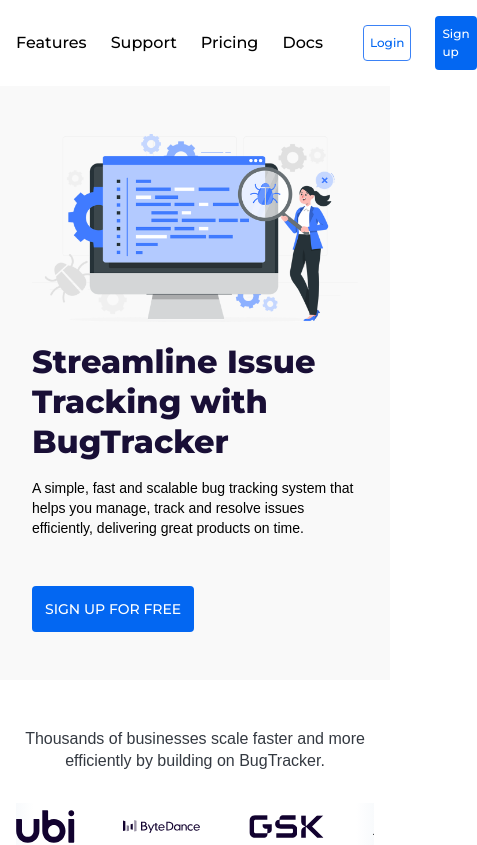
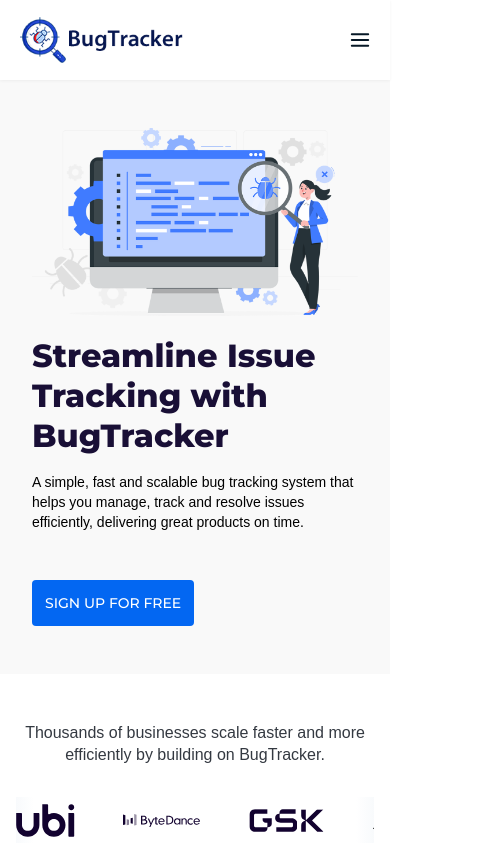
Before and after one commit to Tnaike/bug-tracker, a Next.js app: page / in a window 390 px wide. Shown: the top 845 px of the page, 477 px wide, since content can reach past the window. Built offline with nearby package versions, Linux system fonts and the light colour scheme.

Commit message:
Responsive header implementaion

```diff
--- a/src/app/page.tsx
+++ b/src/app/page.tsx
@@ -1,5 +1,4 @@
 import Image from 'next/image';
-import Link from 'next/link';
 import Marquee from 'react-fast-marquee';
 import NavBar from '@/shared/components/Narbar';
 import Footer from '@/shared/components/Footer';
@@ -9,31 +8,23 @@
   return (
     <>
       <NavBar>
-        <div className='flex items-center gap-10'>
-          <nav>
-            <ul className='flex gap-6 font-medium'>
-              <li className='hover:text-blue-300'>
-                <Link href='/'>Features</Link>
-              </li>
-              <li className='hover:text-blue-300'>
-                <Link href='/'>Support</Link>
-              </li>
-              <li className='hover:text-blue-300'>
-                <Link href='/'>Pricing</Link>
-              </li>
-              <li className='hover:text-blue-300'>
-                <Link href='/'>Docs</Link>
-              </li>
-            </ul>
-          </nav>
-
-          <div className='flex items-center gap-2 space-x-4'>
-            <Button href='/login' label='Login' variant='info' size='small' />
-            <Button href='/signup' label='Sign up' size='small' />
-          </div>
+        <div className='flex max-sm:justify-evenly items-center gap-4 max-sm:border-t max-sm:pt-5'>
+          <Button
+            href='/login'
+            label='Login'
+            variant='info'
+            size='small'
+            className='max-sm:w-full'
+          />
+          <Button
+            href='/signup'
+            label='Sign up'
+            size='small'
+            className='max-sm:w-full'
+          />
         </div>
       </NavBar>
-      <main className='relative scroll-smooth bg-white'>
+      <main className='relative max-sm:mt-20 scroll-smooth bg-white'>
         <section className='pt-12 pb-12 px-4 md:px-0 bg-[#f9f9f9]'>
           <div className='container md:container px-4 md:px-8 mx-auto'>
             <div className='grid grid-cols-1 md:gap-8 md:grid-cols-2'>
--- a/src/shared/components/Button/Button.css
+++ b/src/shared/components/Button/Button.css
@@ -46,11 +46,11 @@
 }
 
 .btn-default {
-  @apply px-1 md:px-3 py-1 text-sm md:text-base font-medium;
+  @apply px-1 md:px-2 py-1 text-sm md:text-xs font-medium leading-none;
 }
 
 .btn-small {
-  @apply px-1.5 md:px-4 py-2 md:py-2.5 text-xs font-medium;
+  @apply px-1.5 md:px-5 py-2 md:py-2.5 text-sm font-medium leading-none;
 }
 
 .btn-medium {
--- a/src/shared/components/Button/index.tsx
+++ b/src/shared/components/Button/index.tsx
@@ -22,6 +22,7 @@
   svgIcon?: React.ReactElement;
   onClick?: React.MouseEventHandler<HTMLButtonElement>;
   href?: string;
+  className?: string;
 }
 
 const Button: React.FC<ButtonProps> = ({
@@ -35,12 +36,13 @@
   svgIcon,
   onClick = () => {},
   href,
+  className,
 }) => {
   if (href) {
     return (
       <Link
         href={href}
-        className={`button btn-${variant} btn-${size} h-${height}`}
+        className={`button btn-${variant} btn-${size} h-${height} ${className}`}
       >
         {label}
       </Link>
@@ -52,7 +54,7 @@
       type={type}
       disabled={disabled || isLoading}
       onClick={onClick}
-      className={`button btn-${variant} btn-${size} h-${height}`}
+      className={`button btn-${variant} btn-${size} h-${height} ${className}`}
     >
       {svgIcon && <span>{svgIcon}</span>}
       {label}
--- a/src/shared/components/Footer/index.tsx
+++ b/src/shared/components/Footer/index.tsx
@@ -18,7 +18,7 @@
             <Link href='/'>Privacy Policy</Link>
           </li>
           <li className='px-4 max-sm:py-1 hover:text-blue-300'>
-            <Link href='/'>Contact Us</Link>
+            <Link href='/'>Support</Link>
           </li>
         </ul>
         <div className='flex items-center justify-center text-xs py-4 px-4 mt-5 border-t pb-0'>
--- a/src/shared/components/Narbar/index.tsx
+++ b/src/shared/components/Narbar/index.tsx
@@ -1,15 +1,27 @@
+'use client';
+
 import Image from 'next/image';
 import Link from 'next/link';
+import { useState } from 'react';
 
 type NavBarProps = {
   children?: React.ReactNode;
 };
 
 const NavBar = ({ children }: NavBarProps) => {
+  const [isMobileNavOpen, setIsMobileNavOpen] = useState(false);
+
+  const toggleMobileNav = () => {
+    setIsMobileNavOpen(!isMobileNavOpen);
+
+    const body = document.body;
+    body.style.overflow = isMobileNavOpen ? 'auto' : 'hidden';
+  };
+
   return (
-    <header className='sticky top-0 z-30 w-full bg-white'>
-      <div className='flex container md:container w-full justify-between align-middle px-4 md:px-8 py-4 mx-auto'>
-        <div className='flex items-center'>
+    <header className={`${isMobileNavOpen && 'max-sm:h-full'} sticky max-sm:fixed top-0 z-30 w-full bg-white shadow-[0_1px_3px_rgba(0,0,0,.05)]`}>
+      <div className='flex max-sm:flex-col container md:container w-full justify-between align-middle px-4 md:px-8 py-4 mx-auto'>
+        <div className='flex items-center justify-between'>
           <Link href='/'>
             <Image
               className='relative'
@@ -20,8 +32,40 @@
               priority
             />
           </Link>
+          <div className='md:hidden flex items-center'>
+            <button onClick={toggleMobileNav}>
+              <Image
+                className='relative'
+                src='/images/hambuger.svg'
+                alt='BugTracker Logo'
+                width={28}
+                height={28}
+                priority
+              />
+            </button>
+          </div>
         </div>
-        {children}
+
+        <div
+          className={`${
+            isMobileNavOpen ? 'flex-col' : 'hidden'
+          } md:flex max-sm:mt-4 max-sm:px-1 items-center gap-10`}
+        >
+          <nav className='md:flex items-center space-x-6 max-sm:mb-3'>
+            <ul className='flex max-sm:flex-col gap-6 max-sm:gap-1 font-medium'>
+              <li className='py-1.5 hover:text-blue-300'>
+                <Link href='/'>Features</Link>
+              </li>
+              <li className='py-1.5 hover:text-blue-300'>
+                <Link href='/'>Pricing</Link>
+              </li>
+              <li className='py-1.5 hover:text-blue-300'>
+                <Link href='/'>Docs</Link>
+              </li>
+            </ul>
+          </nav>
+          <div>{children}</div>
+        </div>
       </div>
     </header>
   );
```
Also changed, not shown: public/images/hambuger.svg (added).
